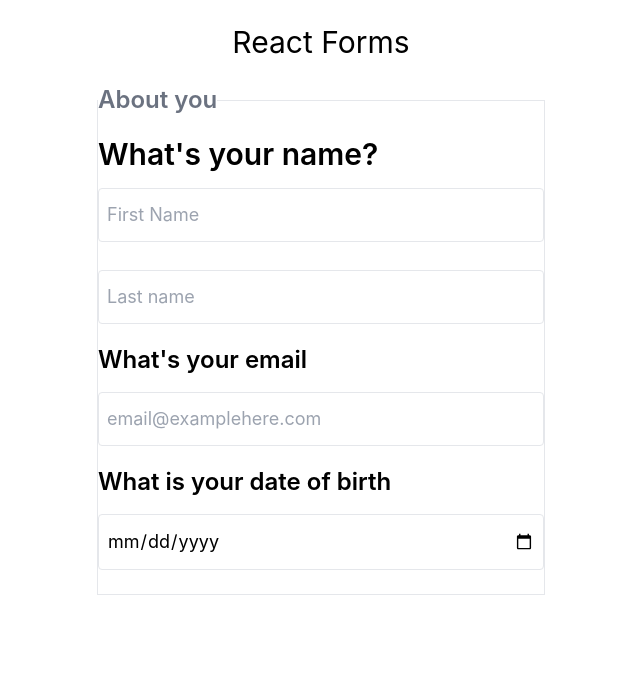
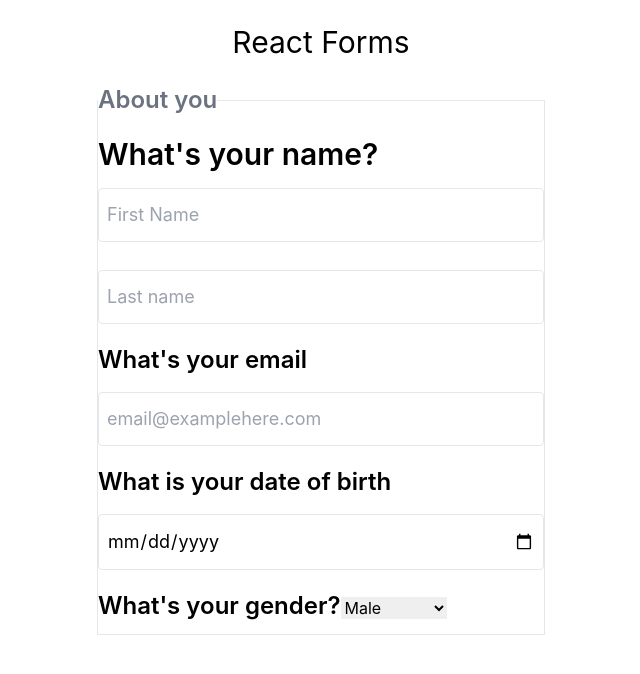
Before and after one commit to JW796/06-react-form, a React (Create React App) app: page / in a window 1280 px wide. Shown: the top 674 px of the page, without its empty margins (319-959 px from the left). Built offline with nearby package versions, Linux system fonts and the light colour scheme.

Commit message:
Add and style form options

```diff
--- a/src/App.js
+++ b/src/App.js
@@ -49,9 +49,22 @@ function App() {
               id="dob"
               name="dob"
               type="date"
+              max="2006-01-01"
               placeholder="Date of birth"
               onChange="handleInput"
             />
+          </div>
+          <div flex flex-col>
+            <label className="text-2xl font-semibold">
+              What's your gender?
+            </label>
+            <select name="gender" id="gender">
+              <option value="Male">Male</option>
+              <option value="Female">Female</option>
+              <option value="MTF">MTF</option>
+              <option value="FTM">FTM</option>
+              <option value="Non-binary<">Non-binary</option>
+            </select>
           </div>
         </fieldset>
       </form>
```
